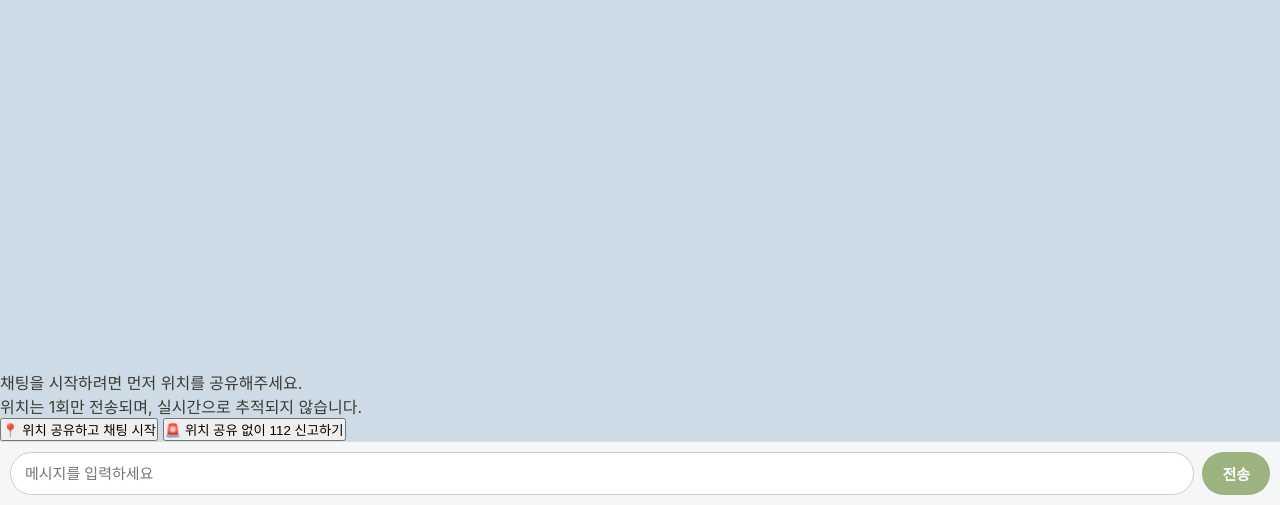
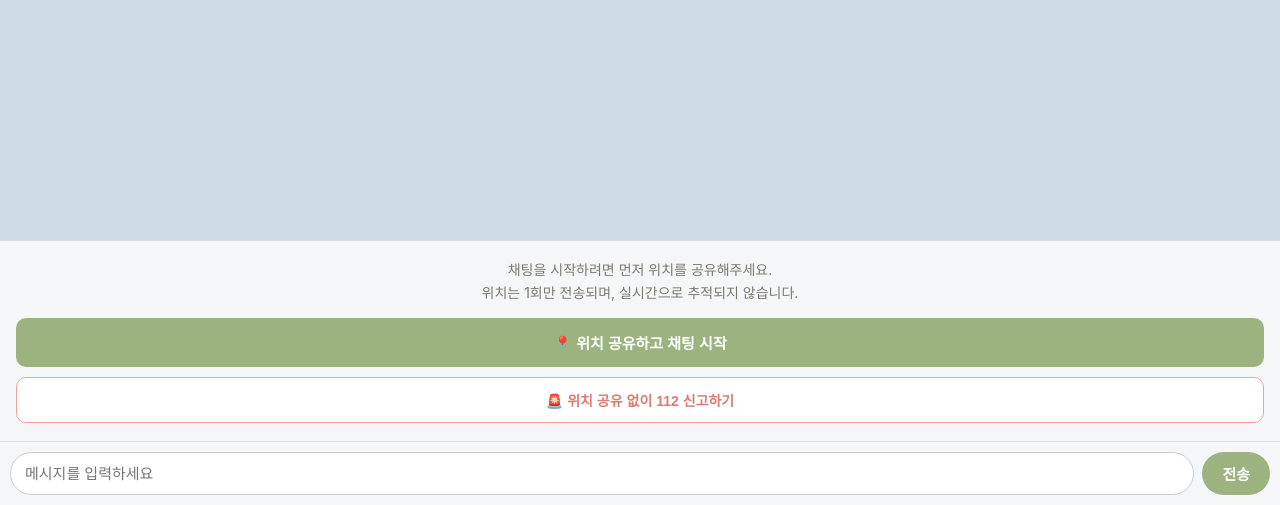
Before and after one commit to sunnn62/dgu-rise-Re-Link, a FastAPI app: template templates/chat.html in a window 1280 px wide. Shown: the part 295-800 px from the top of the page. Run offline with FastAPI, Linux system fonts and the light colour scheme; the template is opened without the code that fills it: most values are stand-ins (such as "Sample title", 1, 10 or a date in 2020).

Commit message:
style: 위치-잠금/오류 안내/아이콘 관련 스타일 추가

```diff
--- a/static/style.css
+++ b/static/style.css
@@ -59,8 +59,11 @@ body {
 }
 
 .landing-icon {
+  display: flex;
+  justify-content: center;
   font-size: 56px;
   margin-bottom: 12px;
+  color: var(--primary);
 }
 
 .landing-card h1 {
@@ -231,6 +234,104 @@ body {
   color: #999;
   background: #eee;
   cursor: not-allowed;
+}
+
+/* ---------- [GAP B] 위치-잠금 게이트 & 112 신고 경로 ---------- */
+.location-gate {
+  flex: 0 0 auto;
+  padding: 18px 16px;
+  background: #f5f6f8;
+  border-top: 1px solid #ddd;
+  text-align: center;
+}
+
+.location-gate-text {
+  font-size: 14px;
+  color: var(--muted);
+  line-height: 1.6;
+  margin-bottom: 14px;
+}
+
+.btn-location-primary {
+  width: 100%;
+  padding: 14px;
+  margin-bottom: 10px;
+  font-size: 15px;
+  font-weight: 700;
+  color: #fff;
+  background: var(--primary);
+  border: none;
+  border-radius: 10px;
+  cursor: pointer;
+  transition: background 0.15s ease;
+}
+
+.btn-location-primary:hover {
+  background: var(--primary-dark);
+}
+
+.btn-location-primary:disabled {
+  background: #bbb;
+  cursor: not-allowed;
+}
+
+.btn-emergency {
+  width: 100%;
+  padding: 12px;
+  font-size: 14px;
+  font-weight: 600;
+  color: var(--red-dark);
+  background: #fff;
+  border: 1.5px solid var(--red);
+  border-radius: 10px;
+  cursor: pointer;
+  transition: background 0.15s ease;
+}
+
+.btn-emergency:hover {
+  background: #FBE3DF;
+}
+
+.emergency-panel {
+  flex: 0 0 auto;
+  padding: 20px 16px;
+  background: #FBE3DF;
+  border-top: 1px solid #F0A39A;
+  text-align: center;
+}
+
+.emergency-panel-text {
+  font-size: 14px;
+  color: var(--red-dark);
+  line-height: 1.6;
+  margin-bottom: 14px;
+}
+
+.emergency-tel-link {
+  display: block;
+  width: 100%;
+  padding: 16px;
+  margin-bottom: 10px;
+  font-size: 17px;
+  font-weight: 700;
+  color: #fff;
+  background: var(--red-dark);
+  border-radius: 10px;
+  text-decoration: none;
+}
+
+.emergency-tel-link:hover {
+  background: #b8564d;
+}
+
+.btn-text-link {
+  background: none;
+  border: none;
+  color: var(--muted);
+  font-size: 13px;
+  text-decoration: underline;
+  cursor: pointer;
+  padding: 6px;
 }
 
 .location-link {
@@ -624,6 +725,10 @@ body {
   text-decoration: underline;
 }
 
+.dashboard-error {
+  margin: 0 0 16px 0;
+}
+
 .form-divider {
   border: none;
   border-top: 1px solid var(--gray-200);
```
